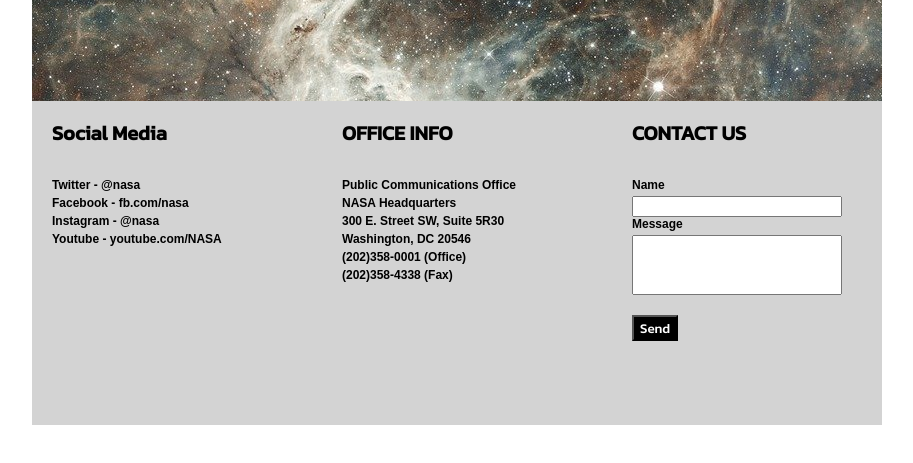
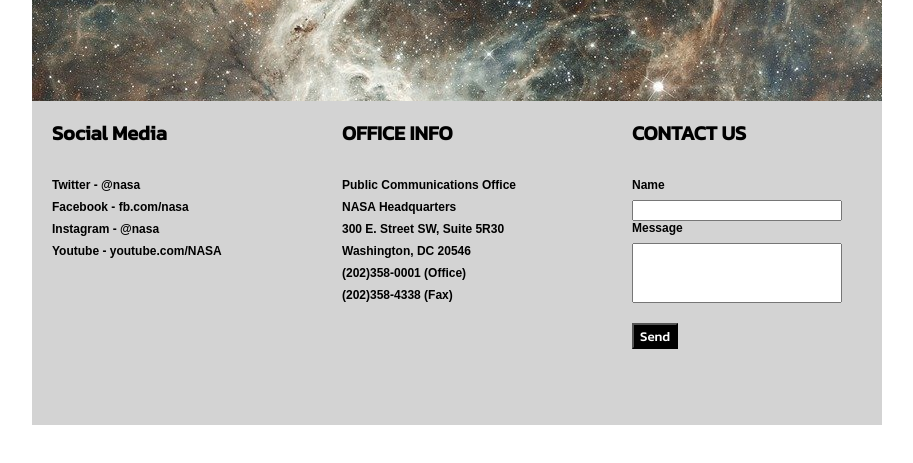
Before and after one commit to Strevino2/NASA-Project, a plain HTML site: page index.html in a window 1280 px wide. Shown: the part 343-806 px from the top of the page, without its empty margins (183-1096 px from the left). Drawn offline with Linux system fonts and the light colour scheme.

Commit message:
last push?

```diff
--- a/styles.css
+++ b/styles.css
@@ -69,7 +69,7 @@ li {
     display: flex;
     flex-direction: flex-start;
     font-family: 'Spartan', sans-serif;
-    padding-bottom: 4px;
+    padding-bottom: 8px;
 }
 input {
     display: flex;
@@ -77,7 +77,7 @@ input {
 a {
     display: flex;
     font-size: 12px;
-    padding-bottom: 4px;
+    padding-bottom: 8px;
     color: black;
     text-decoration: none;
     font-family: 'Spartan', sans-serif;
```
